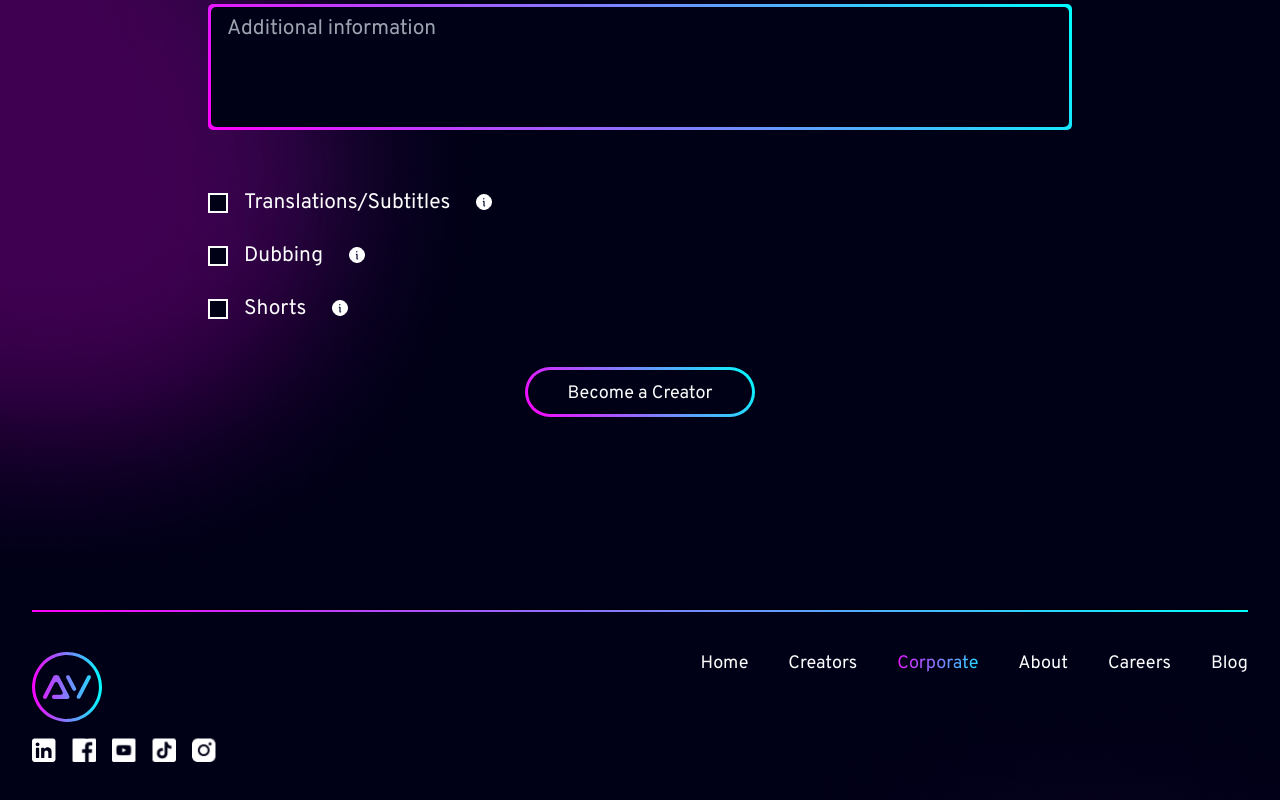
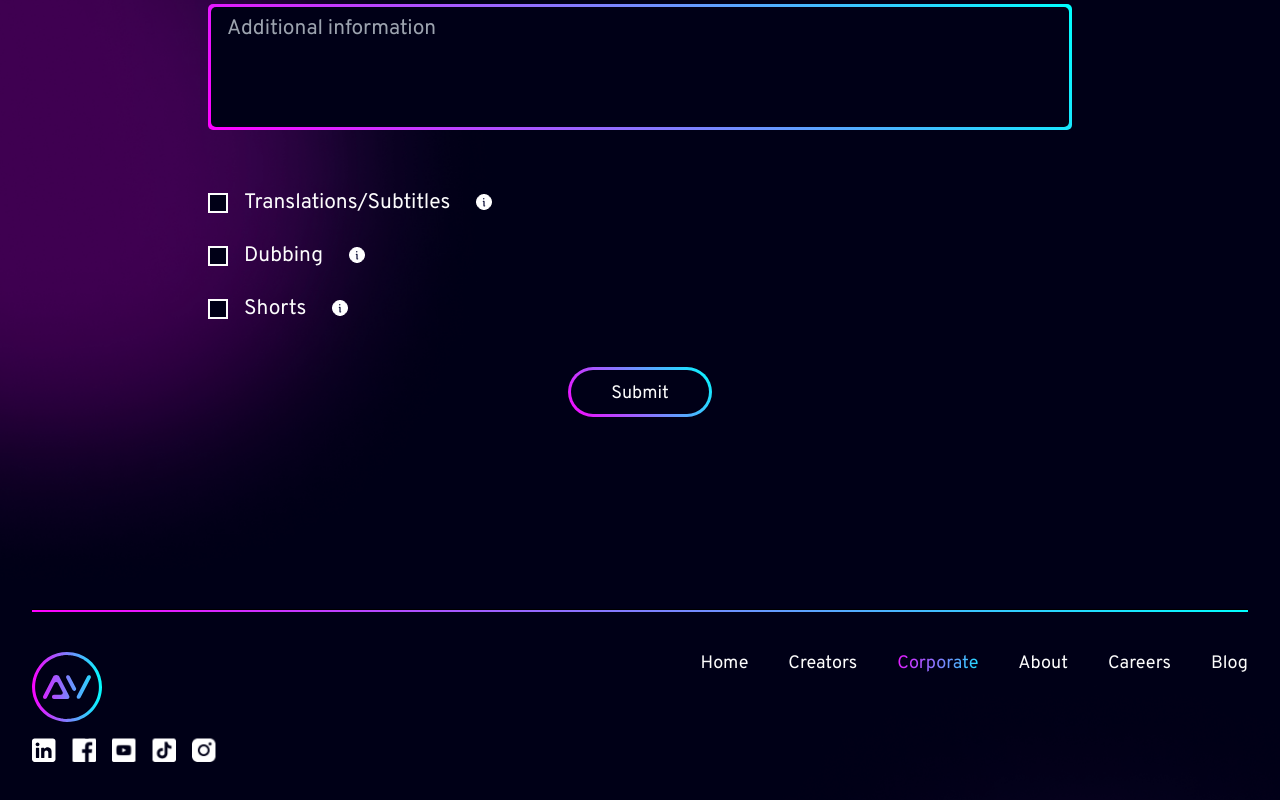
Before and after one commit to Aview-International/aviewint-website, a Next.js app: page /contact in a window 1280 px wide. Shown: the part 984-1784 px from the top of the page. Built offline with nearby package versions, Linux system fonts and the light colour scheme.

Commit message:
Update generate aview form button text

```diff
--- a/components/sections/corporate/GenerateAviewForCompany.js
+++ b/components/sections/corporate/GenerateAviewForCompany.js
@@ -150,7 +150,7 @@ const GenerateAviewForCompany = ({ title }) => {
         ))}
         <div className="mt-s4 flex items-center justify-center">
           <Button type="secondary" purpose="submit" route="/#generate-aview">
-            Become a Creator
+            Submit
           </Button>
         </div>
       </Form>
```
